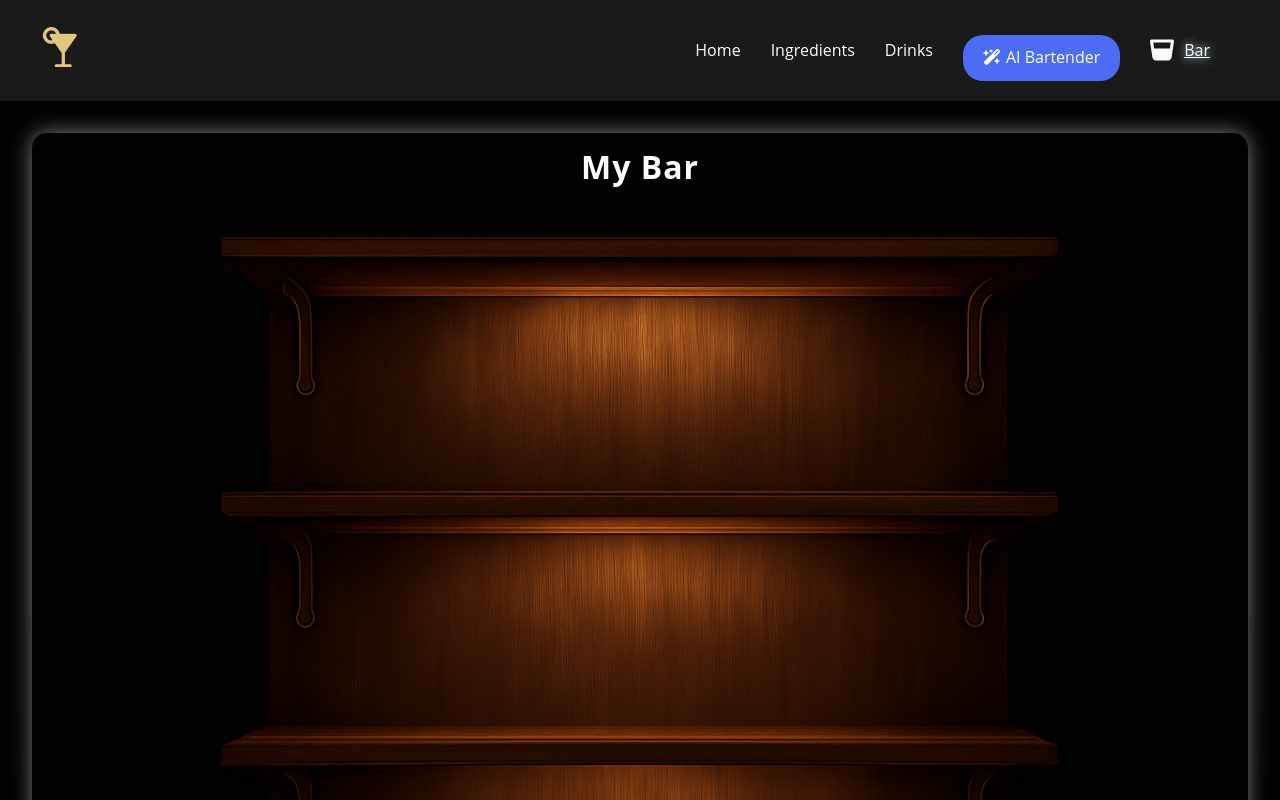
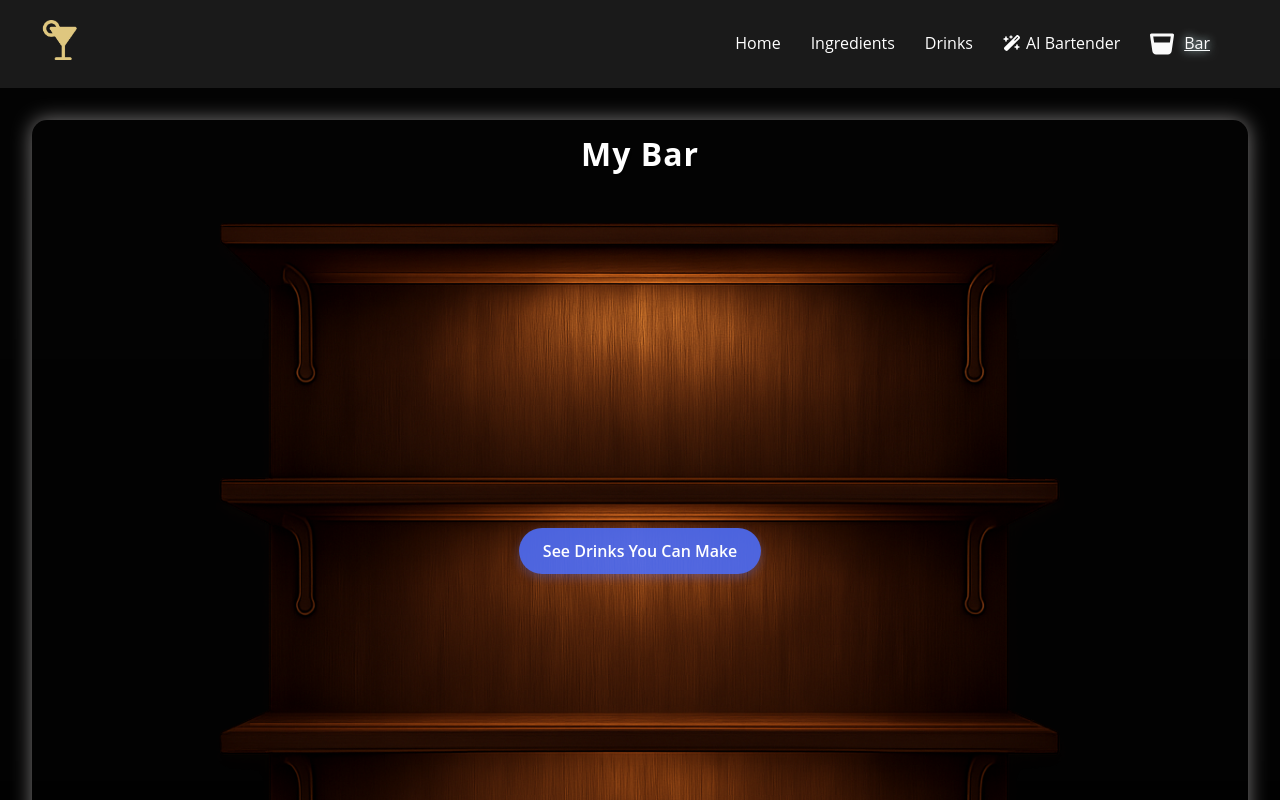
Before and after one commit to katerynaSup/drinq, a React (Vite) app in the folder audio-editor/frontend/: page /my-bar in a window 1280 px wide. Built offline with nearby package versions, Linux system fonts and the light colour scheme.

Commit message:
recommended drinks fix

```diff
--- a/audio-editor/frontend/src/components/BarNavbar.jsx
+++ b/audio-editor/frontend/src/components/BarNavbar.jsx
@@ -18,7 +18,7 @@ const BarNavbar = ({ barItemCount = 0 }) => {
                     <NavLink to="/" className="nav-link">Home</NavLink>
                     <NavLink to="/ingredients" className="nav-link">Ingredients</NavLink>
                     <NavLink to="/drinks" className="nav-link">Drinks</NavLink>
-                    <NavLink to="/ai-bartender" className="nav-link ai-bartender-link">
+                    <NavLink to="/ai-bartender" className="nav-link">
                         <FontAwesomeIcon icon={faMagicWandSparkles} className="ai-icon" />
                         AI Bartender
                     </NavLink>
--- a/audio-editor/frontend/src/components/MyBarPage.jsx
+++ b/audio-editor/frontend/src/components/MyBarPage.jsx
@@ -1,10 +1,12 @@
 import React, { useState } from 'react';
 import { FontAwesomeIcon } from '@fortawesome/react-fontawesome';
 import { faTimes } from '@fortawesome/free-solid-svg-icons';
+import { useNavigate } from 'react-router-dom';
 import '../styles/MyBarPage.css';
 
 const MyBarPage = ({ barItems, onRemoveFromBar }) => {
     const [imageErrors, setImageErrors] = useState({});
+    const navigate = useNavigate();
 
     const handleImageError = (ingredientId) => {
         console.log(`Failed to load image for ingredient: ${ingredientId}`);
@@ -12,6 +14,10 @@ const MyBarPage = ({ barItems, onRemoveFromBar }) => {
             ...prev,
             [ingredientId]: true
         }));
+    };
+
+    const handleSeeDrinks = () => {
+        navigate('/recommendationPage', { state: { ingredients: barItems } });
     };
 
     const renderShelf = (startIndex) => {
@@ -25,7 +31,14 @@ const MyBarPage = ({ barItems, onRemoveFromBar }) => {
                         src={ingredient.image_url || `/images/ingredients/${ingredient.id.toLowerCase()}.png`}
                         alt={ingredient.name}
                         className="bottle-image"
-                        onError={() => handleImageError(ingredient.id)}
+                        onError={(e) => {
+                            // Try jpg if png fails
+                            e.target.src = `/images/ingredients/${ingredient.id.toLowerCase()}.jpg`;
+                            e.target.onerror = () => {
+                                // If both fail, handle the error
+                                handleImageError(ingredient.id);
+                            };
+                        }}
                     />
                     <div className="bottle-glow"></div>
                 </div>
@@ -57,6 +70,15 @@ const MyBarPage = ({ barItems, onRemoveFromBar }) => {
                         {renderShelf(10)}
                     </div>
                 </div>
+
+                <div className="bar-actions">
+                    <button
+                        className="see-drinks-button"
+                        onClick={handleSeeDrinks}
+                    >
+                        See Drinks You Can Make
+                    </button>
+                </div>
             </div>
         </div>
     );
--- a/audio-editor/frontend/src/styles/App.css
+++ b/audio-editor/frontend/src/styles/App.css
@@ -484,7 +484,7 @@ h3-dark-mode {
   display: grid;
   grid-template-columns: repeat(auto-fill, minmax(250px, 1fr));
   gap: 25px;
-  width: 100%;
+  width: 80%;
   margin: 0 auto;
   padding-bottom: 40px;
 }
--- a/audio-editor/frontend/src/styles/DrinkDetailPage.css
+++ b/audio-editor/frontend/src/styles/DrinkDetailPage.css
@@ -74,13 +74,11 @@
 }
 
 .drink-description {
-    font-size: 20px !important;
+    font-size: 14px !important;
     font-family: 'Open Sans', sans-serif !important;
     line-height: 1.5;
-    margin-bottom: 10px;
+    margin-bottom: 25px;
     color: var(--text-color);
-    text-align: center;
-    font-weight: 600;
 }
 
 .drink-meta {
--- a/audio-editor/frontend/src/styles/DrinksPage.css
+++ b/audio-editor/frontend/src/styles/DrinksPage.css
@@ -13,7 +13,7 @@
 .drink-description {
     font-size: 14px;
     color: var(--text-color);
-    margin-bottom: 15px;
+    margin-bottom: 5px;
     display: -webkit-box;
     -webkit-line-clamp: 2;
     -webkit-box-orient: vertical;
@@ -23,6 +23,7 @@
 
 .drink-info {
     display: flex;
+    margin-top: 25px;
     justify-content: space-between;
     font-size: 13px;
     color: var(--text-color);
--- a/audio-editor/frontend/src/styles/IngredientSubstitution.css
+++ b/audio-editor/frontend/src/styles/IngredientSubstitution.css
@@ -150,7 +150,6 @@
 
 .ai-bartender-link {
   display: inline-block;
-  background-color: #4d6cf6;
   color: white;
   padding: 10px 20px;
   border-radius: 20px;
--- a/audio-editor/frontend/src/styles/IngredientsSearchPage.css
+++ b/audio-editor/frontend/src/styles/IngredientsSearchPage.css
@@ -88,11 +88,12 @@
 
 .ingredients-grid {
   display: grid;
-  grid-template-columns: repeat(auto-fill, minmax(250px, 1fr));
-  gap: 25px;
-  width: 100%;
-  margin: 0 auto;
-  padding-bottom: 40px;
+  grid-template-columns: repeat(auto-fill, minmax(300px, 1fr));
+  gap: 2rem;
+  padding: 2rem;
+  width: 80%;
+  margin-left: 3rem;
+  margin-right: 2rem;
 }
 
 .no-results {
--- a/audio-editor/frontend/src/styles/MyBarPage.css
+++ b/audio-editor/frontend/src/styles/MyBarPage.css
@@ -32,7 +32,7 @@
     margin-top: 4rem;
     width: 70%;  /* Reduce from 80% to 60% to bring items closer */
     margin-left: auto;
-    margin-right: 5rem;  /* Add right margin to shift everything right */
+    margin-right: 0rem;  /* Add right margin to shift everything right */
 }
 
 .bar-shelf-container {
@@ -50,7 +50,7 @@
     flex-direction: column;
     align-items: center;
     padding: 1rem;
-    margin-left: 15rem;  /* Reduce from 20rem to 15rem */
+    margin-left: 12rem;  /* Reduce from 20rem to 15rem */
     transition: transform 0.3s ease;
     position: relative;
 }
@@ -123,12 +123,12 @@
 
 /* Adjust shelf positions if needed */
 .top-shelf {
-    margin-top: 2rem;
+    margin-top: 3rem;
     padding-top: 50px;  /* Add padding to move items down */
 }
 
 .middle-shelf {
-    margin-top: 0.2rem;
+    margin-top: 2rem;
 }
 
 .bottom-shelf {
@@ -152,3 +152,33 @@
         font-size: 0.8rem;
     }
 }
+
+.bar-actions {
+    display: flex;
+    justify-content: center;
+    margin-top: 2rem;
+    padding: 1rem;
+}
+
+.see-drinks-button {
+    background-color: rgba(77, 108, 246, 0.9);
+    color: white;
+    border: none;
+    padding: 12px 24px;
+    border-radius: 25px;
+    font-size: 16px;
+    font-weight: 600;
+    cursor: pointer;
+    transition: all 0.2s ease;
+    box-shadow: 0 4px 10px rgba(77, 108, 246, 0.3);
+}
+
+.see-drinks-button:hover {
+    background-color: rgba(77, 108, 246, 1);
+    transform: translateY(-2px);
+    box-shadow: 0 6px 12px rgba(77, 108, 246, 0.4);
+}
+
+.see-drinks-button:active {
+    transform: translateY(0);
+}
--- a/audio-editor/frontend/src/styles/RecommendationPage.css
+++ b/audio-editor/frontend/src/styles/RecommendationPage.css
@@ -76,7 +76,7 @@
   display: grid;
   grid-template-columns: repeat(auto-fill, minmax(250px, 1fr));
   gap: 25px;
-  width: 100%;
+  width: 80%;
   margin: 0 auto;
   padding-bottom: 40px;
 }
```
Also changed, not shown: audio-editor/frontend/public/images/ingredients/cranberry-juice.png (renamed from audio-editor/frontend/public/images/ingredients/cranberry.png), audio-editor/frontend/public/images/ingredients/pineapple-juice.png (renamed from audio-editor/frontend/public/images/ingredients/pineapple.png).
